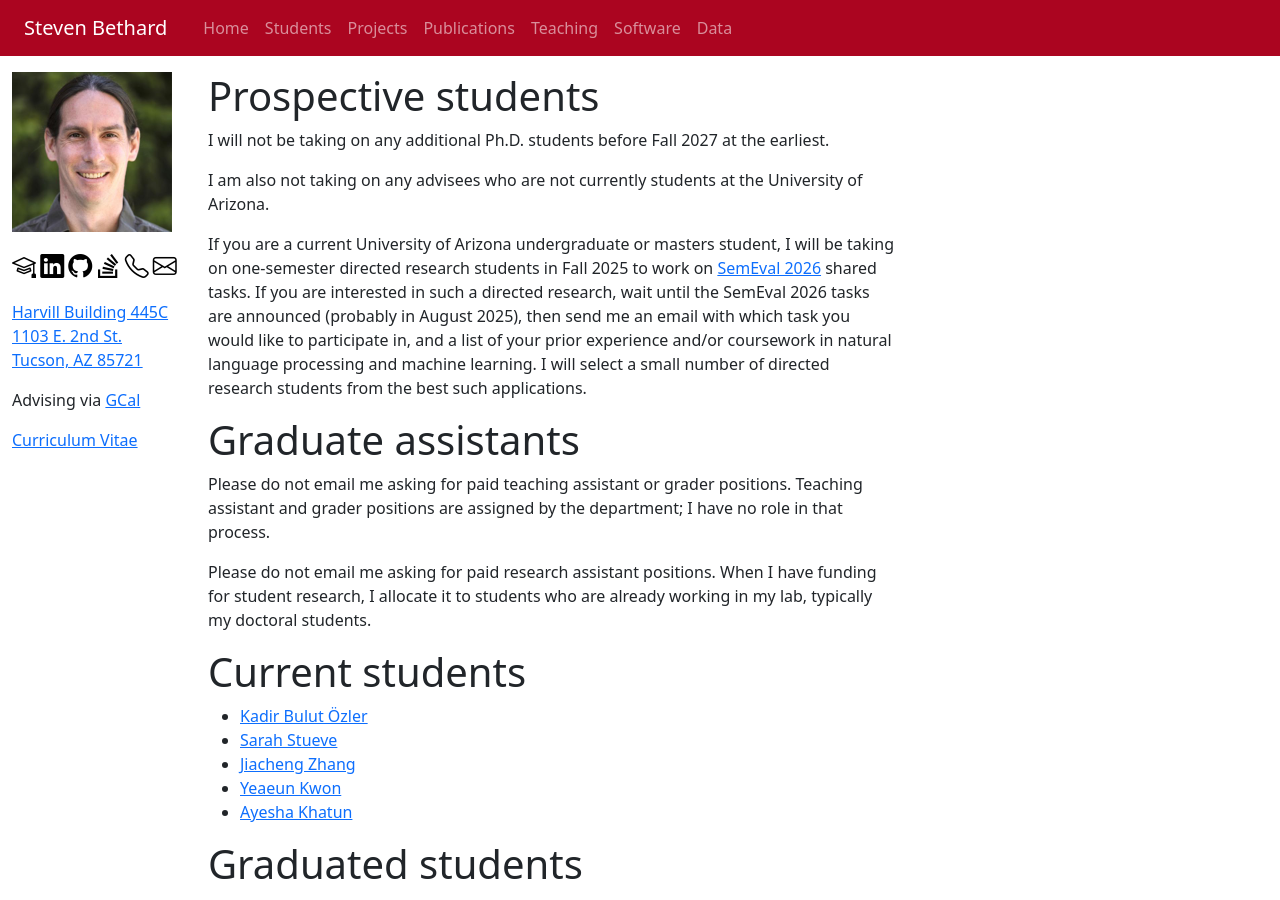
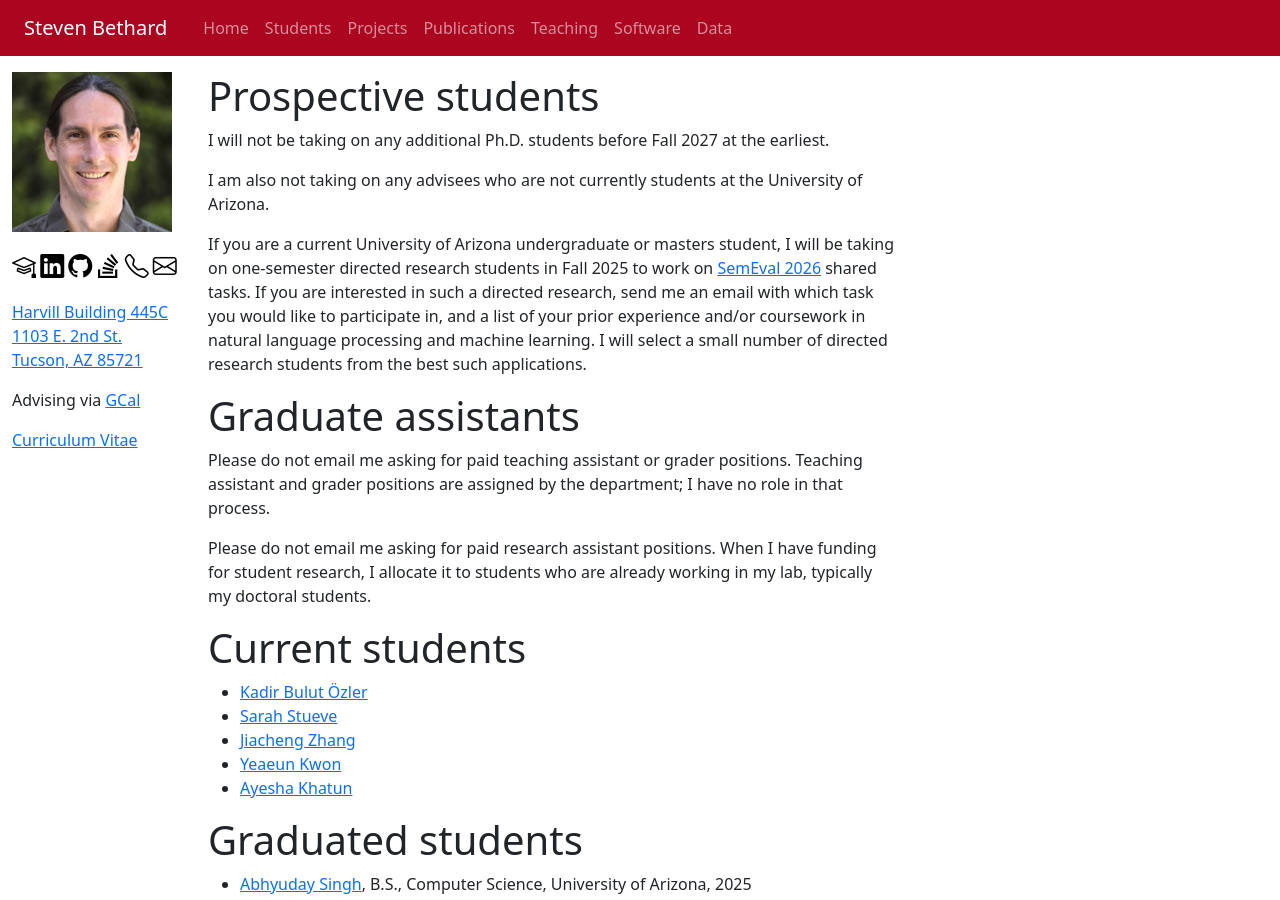
Before and after one commit to bethard/bethard.github.io, a Jekyll site: the page built from students.md, in a window 1280 px wide and 900 px high. Built offline with Jekyll 4.4.1, drawn with Linux system fonts in a browser that asks for light colours.

Commit message:
SemEval tasks are out

```diff
--- a/students.md
+++ b/students.md
@@ -11,7 +11,7 @@
 I am also not taking on any advisees who are not currently students at the University of Arizona.
 
 If you are a current University of Arizona undergraduate or masters student, I will be taking on one-semester directed research students in Fall 2025 to work on [SemEval 2026](https://semeval.github.io/SemEval2026/) shared tasks.
-If you are interested in such a directed research, wait until the SemEval 2026 tasks are announced (probably in August 2025), then send me an email with which task you would like to participate in, and a list of your prior experience and/or coursework in natural language processing and machine learning.
+If you are interested in such a directed research, send me an email with which task you would like to participate in, and a list of your prior experience and/or coursework in natural language processing and machine learning.
 I will select a small number of directed research students from the best such applications.
 
 # Graduate assistants #
```
